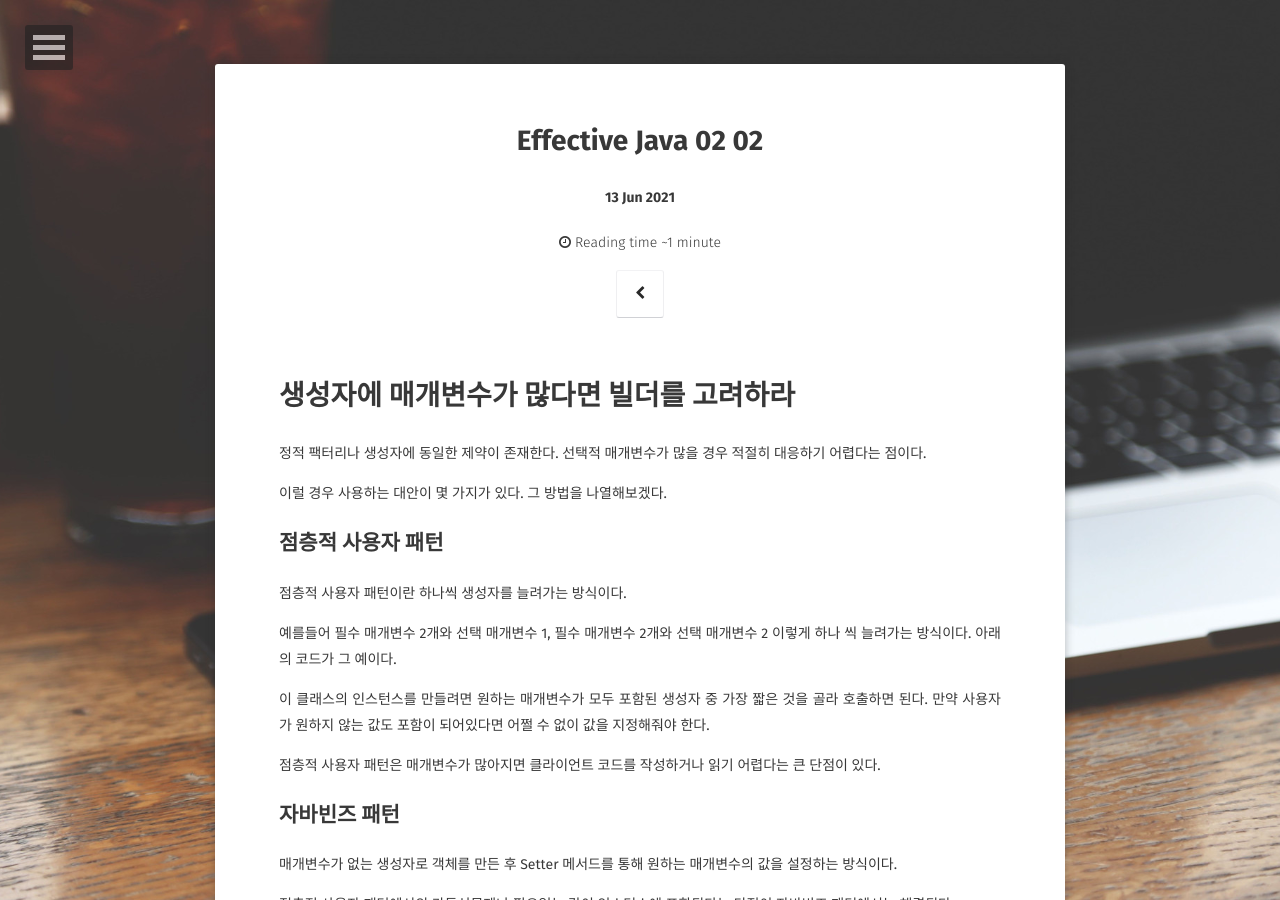
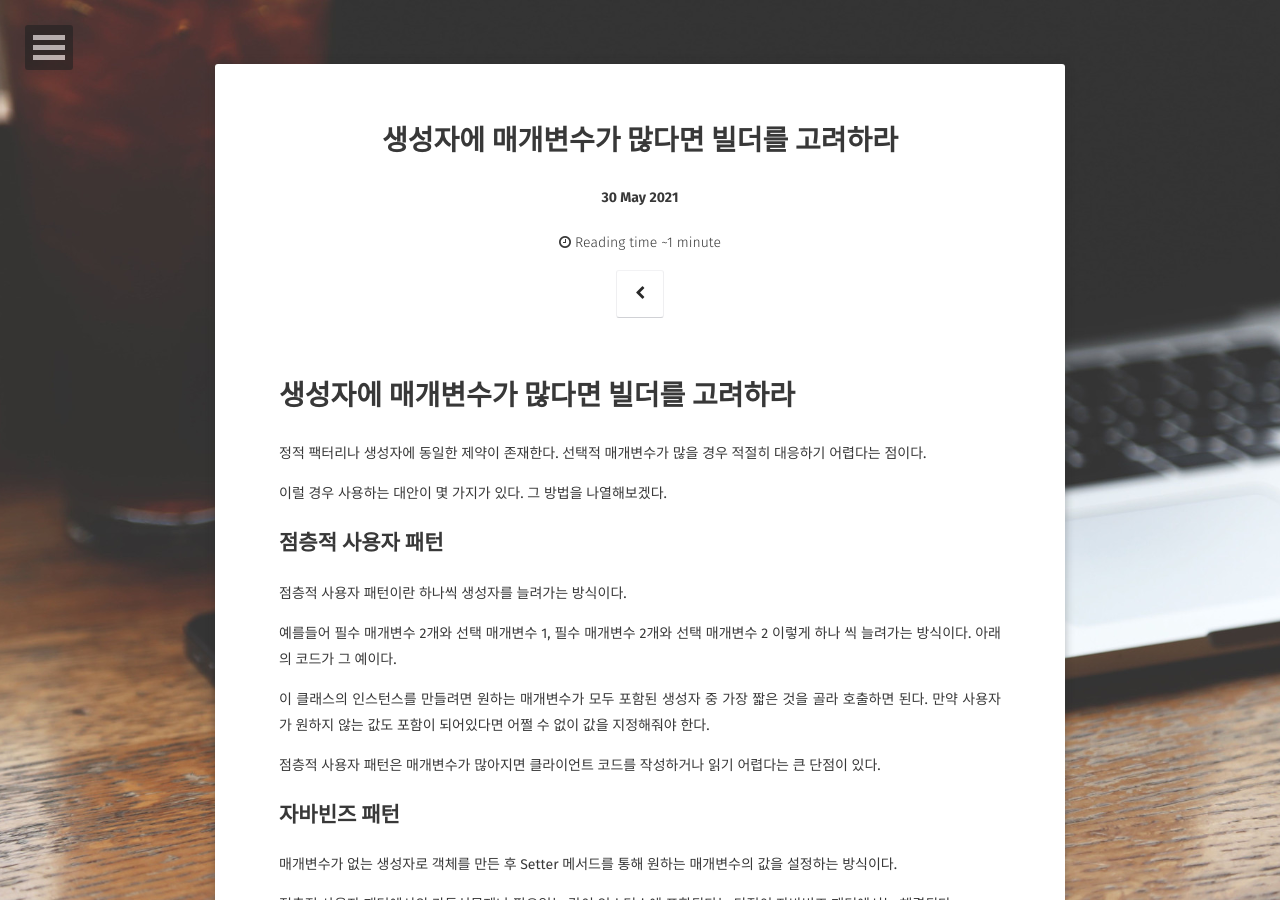
Before and after one commit to ymym-j/ymym-j.github.com, a Jekyll site: the page built from _posts/2021-06-13-effective-java-02-02.md, in a window 1280 px wide and 900 px high. Built offline with Jekyll 4.4.1, drawn with Linux system fonts in a browser that asks for light colours; some web fonts are replaced; our own code applies the rules of GitHub Pages for plain Markdown files; comment, search, counter and statistics services are not loaded; some of the changed text lies outside the part shown.

Commit message:
오타 수정

```diff
--- a/_posts/2021-06-13-effective-java-02-02.md
+++ b/_posts/2021-06-13-effective-java-02-02.md
@@ -1,4 +1,12 @@
-
+---
+layout: post
+title: "생성자에 매개변수가 많다면 빌더를 고려하라"
+date: 2021-05-30
+excerpt: "effective java 2장 item 01"
+category: [effective java]
+tags: [effective java, 생성자, 정적 팩터리 메서드]
+comments: true
+---
 # 생성자에 매개변수가 많다면 빌더를 고려하라
 
 정적 팩터리나 생성자에 동일한 제약이 존재한다. 선택적 매개변수가 많을 경우 적절히 대응하기 어렵다는 점이다.
```
Also changed, not shown: _posts/2021-05-30-effective-java-02-01.md (+2 -2 lines), _posts/2021-07-06-effective-java-02-04.md (+2 -2 lines).
